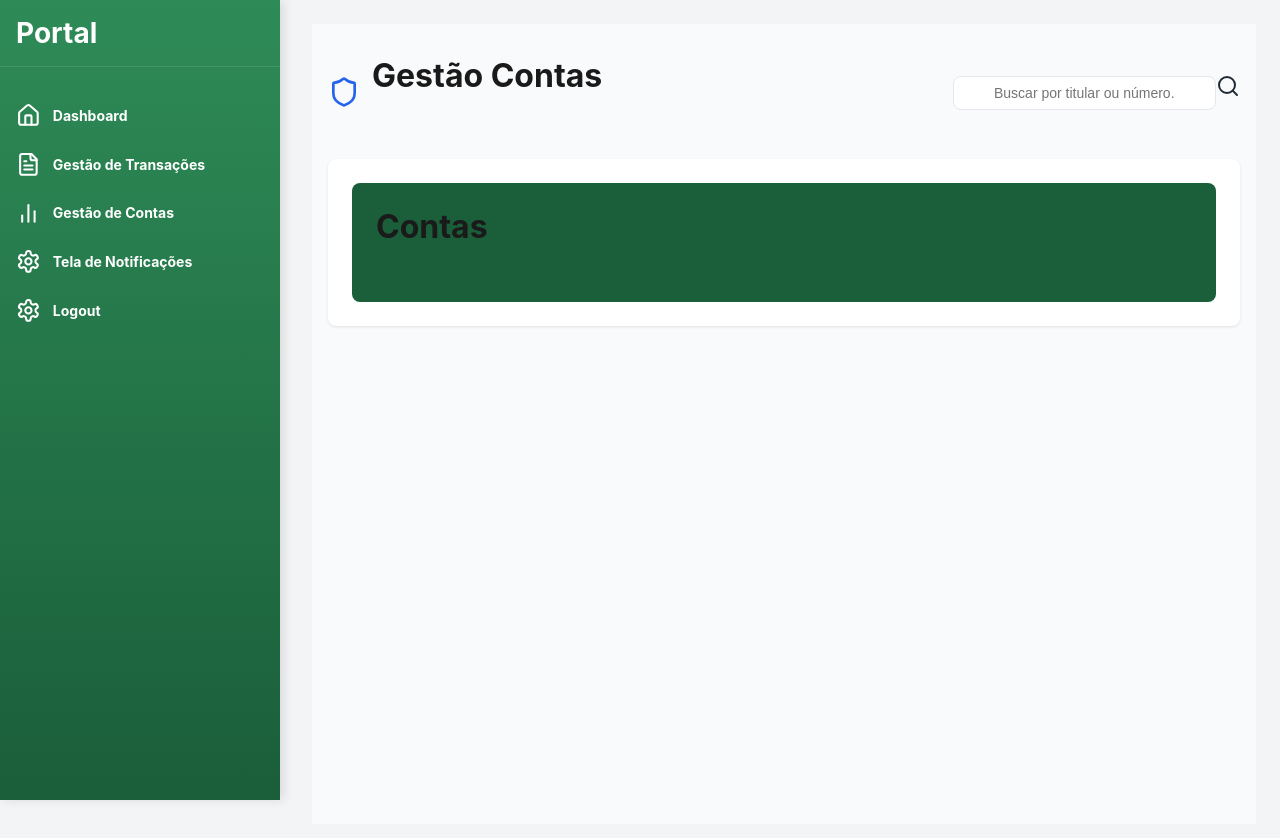
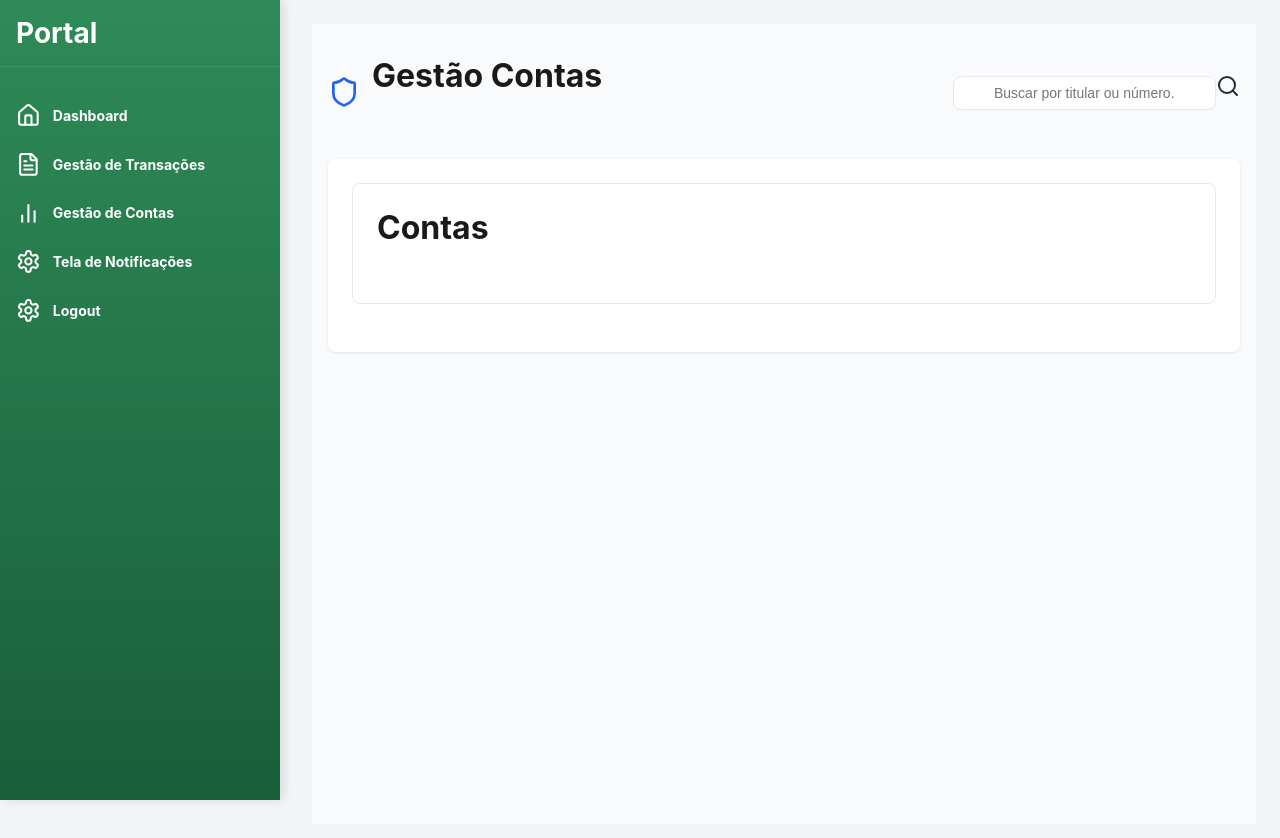
Before and after one commit to RusthenRonald2006/Portal-de-analise-em-anomalias-transacionais, a React (Create React App) app in the folder detec-anomalias/: page /gestaocontas in a window 1280 px wide. Shown: the top 838 px of the page. Built offline with nearby package versions, Linux system fonts and the light colour scheme; the HTML template or start-up script is replaced by a standard one.

Commit message:
adiciconando espaçamento entre itens

```diff
--- a/detec-anomalias/src/components/Pages/GestaoContas.module.css
+++ b/detec-anomalias/src/components/Pages/GestaoContas.module.css
@@ -91,9 +91,11 @@
 }
 
 .account_item{
-    background-color: #1a5e3a;
     padding: 1.5rem;
     border-radius: 0.5rem;
+    border: 1px solid #e5e7eb;
+    margin-bottom: 1.5rem;
+    transition: border-color 0.2s;
 }
 @media (max-width:1024px){
     .mobile_menu_button{
```
